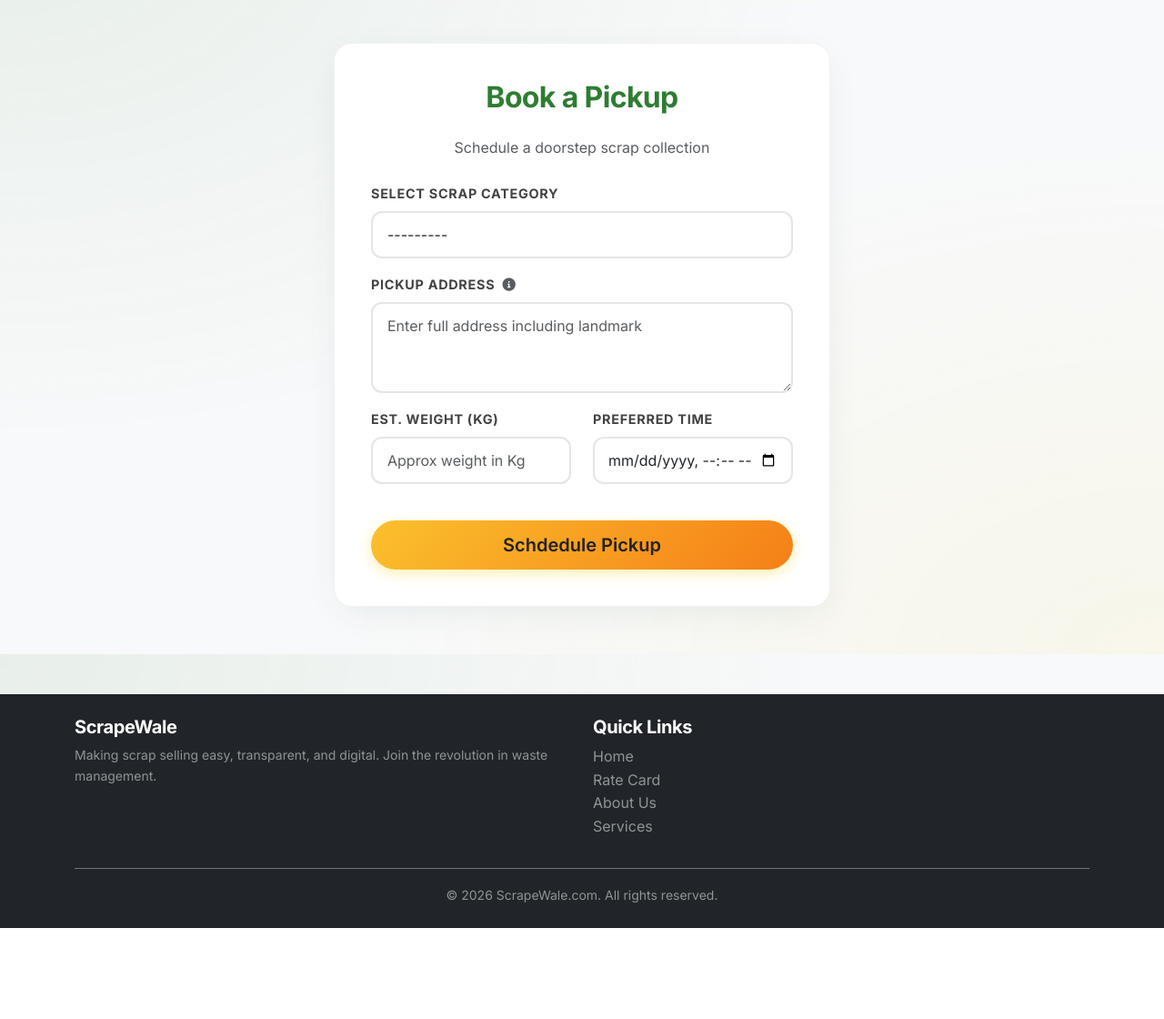
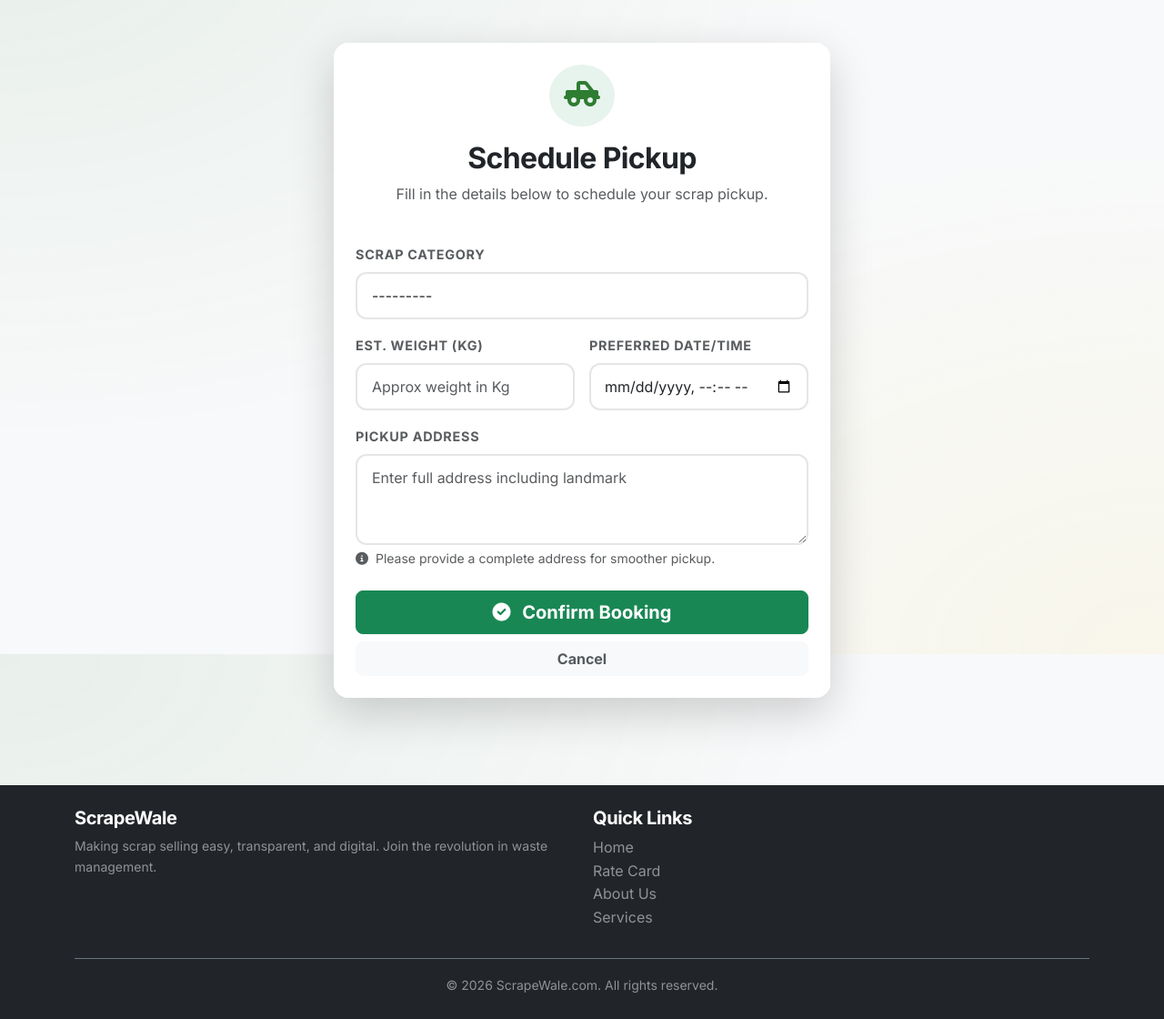
Before and after one commit to sheevisvnerds-ui/sheevisaxena, a Django app: page /book-pickup/ in a window 1280 px wide. Shown: the part 81-1201 px from the top of the page at 91% size. Before the commit the page ends 1101 px from the top, so only its background shows below. Run offline with Django 4.2, Linux system fonts and the light colour scheme; the visitor is signed in with stand-in values (Sample User, id 1); data that the repository does not hold is empty.

Commit message:
feat: Add a new template for the scrap pickup scheduling form.

```diff
--- a/templates/core/pickup_form.html
+++ b/templates/core/pickup_form.html
@@ -1,109 +1,102 @@
 {% extends 'base.html' %}
+{% load static %}
 
-{% block title %}Book Pickup - ScrapeWale{% endblock %}
+{% block title %}Book a Pickup - ScrapeWale{% endblock %}
 
 {% block content %}
 <div class="container py-5">
     <div class="row justify-content-center">
         <div class="col-md-8 col-lg-6">
-            <div class="card glass-card p-4">
-                <div class="card-body">
-                    <h2 class="fw-bold text-center text-success mb-4">Book a Pickup</h2>
-                    <p class="text-center text-muted mb-4">Schedule a doorstep scrap collection</p>
+            <div class="card glass-card border-0 shadow-lg rounded-4 p-4">
+                <div class="text-center mb-4">
+                    <div class="bg-success bg-opacity-10 d-inline-block p-3 rounded-circle mb-3">
+                        <i class="fas fa-truck-pickup fa-2x text-success"></i>
+                    </div>
+                    <h2 class="fw-bold text-dark">Schedule Pickup</h2>
+                    <p class="text-muted">Fill in the details below to schedule your scrap pickup.</p>
+                </div>
 
-                    <form method="post">
+                <form method="post" class="needs-validation" novalidate>
                     {% csrf_token %}
 
+                    {% if form.non_field_errors %}
+                    <div class="alert alert-danger rounded-3">
+                        {% for error in form.non_field_errors %}
+                        {{ error }}
+                        {% endfor %}
+                    </div>
+                    {% endif %}
+
                     <div class="mb-3">
-                            <label for="{{ form.scrap_category.id_for_label }}" class="form-label fw-bold">Select Scrap
-                                Category</label>
+                        <label for="{{ form.scrap_category.id_for_label }}"
+                            class="form-label fw-bold small text-muted text-uppercase">Scrap Category</label>
                         {{ form.scrap_category }}
                         {% if form.scrap_category.errors %}
-                            <div class="text-danger small">{{ form.scrap_category.errors }}</div>
+                        <div class="text-danger small mt-1">{{ form.scrap_category.errors.0 }}</div>
                         {% endif %}
                     </div>
 
-                        <!-- Live Calculation Display -->
-                        <!-- Live Calculation Display -->
-                        <div class="price-estimation-card d-none" id="calculation-result">
-                            <div class="text-center">
-                                <h5>Current Rate</h5>
-                                <div class="price-value" id="display-rate">₹0</div>
+                    <div class="row g-3 mb-3">
+                        <div class="col-md-6">
+                            <label for="{{ form.estimated_weight.id_for_label }}"
+                                class="form-label fw-bold small text-muted text-uppercase">Est. Weight (Kg)</label>
+                            {{ form.estimated_weight }}
+                            {% if form.estimated_weight.errors %}
+                            <div class="text-danger small mt-1">{{ form.estimated_weight.errors.0 }}</div>
+                            {% endif %}
                         </div>
-                            <div class="vr mx-3" style="height: 40px; opacity: 0.2;"></div>
-                            <div class="text-center">
-                                <h5>Est. Total</h5>
-                                <div class="price-value text-success" id="display-total">₹0</div>
+                        <div class="col-md-6">
+                            <label for="{{ form.scheduled_date.id_for_label }}"
+                                class="form-label fw-bold small text-muted text-uppercase">Preferred Date/Time</label>
+                            {{ form.scheduled_date }}
+                            {% if form.scheduled_date.errors %}
+                            <div class="text-danger small mt-1">{{ form.scheduled_date.errors.0 }}</div>
+                            {% endif %}
                         </div>
                     </div>
 
-                        <div class="mb-3">
-                            <label for="{{ form.address.id_for_label }}" class="form-label fw-bold">Pickup Address <i
-                                    class="fas fa-info-circle text-muted ms-1" title="(include pincode)"></i></label>
+                    <div class="mb-4">
+                        <label for="{{ form.address.id_for_label }}"
+                            class="form-label fw-bold small text-muted text-uppercase">Pickup Address</label>
                         {{ form.address }}
                         {% if form.address.errors %}
-                            <div class="text-danger small">{{ form.address.errors }}</div>
+                        <div class="text-danger small mt-1">{{ form.address.errors.0 }}</div>
                         {% endif %}
+                        <div class="form-text small"><i class="fas fa-info-circle me-1"></i> Please provide a complete
+                            address for smoother pickup.</div>
                     </div>
 
-                        <div class="row">
-                            <div class="col-md-6 mb-3">
-                                <label for="{{ form.estimated_weight.id_for_label }}" class="form-label fw-bold">Est.
-                                    Weight (Kg)</label>
-                                {{ form.estimated_weight }}
-                            </div>
-                            <div class="col-md-6 mb-3">
-                                <label for="{{ form.scheduled_date.id_for_label }}" class="form-label fw-bold">Preferred
-                                    Time</label>
-                                {{ form.scheduled_date }}
-                            </div>
-                        </div>
-
-                        <div class="d-grid gap-2 mt-4">
-                            <button type="submit" class="btn btn-primary-custom btn-lg">Schdedule Pickup</button>
+                    <div class="d-grid gap-2">
+                        <button type="submit" class="btn btn-success btn-lg rounded-3 fw-bold">
+                            <i class="fas fa-check-circle me-2"></i> Confirm Booking
+                        </button>
+                        <a href="{% url 'dashboard' %}" class="btn btn-light rounded-3 fw-bold text-muted">Cancel</a>
                     </div>
                 </form>
             </div>
         </div>
     </div>
 </div>
-</div>
 
-<script>
-    document.addEventListener('DOMContentLoaded', function () {
-        const categorySelect = document.getElementById('{{ form.scrap_category.id_for_label }}');
-        const weightInput = document.getElementById('{{ form.estimated_weight.id_for_label }}');
-        const calcResult = document.getElementById('calculation-result');
-        const displayRate = document.getElementById('display-rate');
-        const displayTotal = document.getElementById('display-total');
-
-        // Rates Dictionary generated from backend
-        const rates = {
-            {% for cat in scrap_categories %}
-        "{{ cat.id }}": { { cat.rate_per_kg } },
-        {% endfor %}
-    };
-
-    function updateCalculation() {
-        const catId = categorySelect.value;
-        const weight = parseFloat(weightInput.value) || 0;
-
-        if (catId && rates[catId]) {
-            const rate = rates[catId];
-            const total = rate * weight;
-
-            displayRate.textContent = '₹' + rate;
-            displayTotal.textContent = '₹' + total.toFixed(2);
-            calcResult.classList.remove('d-none');
-        } else {
-            calcResult.classList.add('d-none');
-        }
+<style>
+    /* Custom Tweaks for Form Controls to match theme */
+    .form-control:focus,
+    .form-select:focus {
+        border-color: #2e7d32;
+        box-shadow: 0 0 0 0.25rem rgba(46, 125, 50, 0.25);
     }
 
-    if (categorySelect && weightInput) {
-        categorySelect.addEventListener('change', updateCalculation);
-        weightInput.addEventListener('input', updateCalculation);
+    .glass-card {
+        background: rgba(255, 255, 255, 0.95);
+        backdrop-filter: blur(10px);
     }
-    });
-</script>
+
+    body.dark-mode .glass-card {
+        background: rgba(30, 30, 30, 0.95);
+    }
+
+    body.dark-mode .text-dark {
+        color: #f8f9fa !important;
+    }
+</style>
 {% endblock %}
```
Lines whose indentation alone changed are shown as unchanged.
